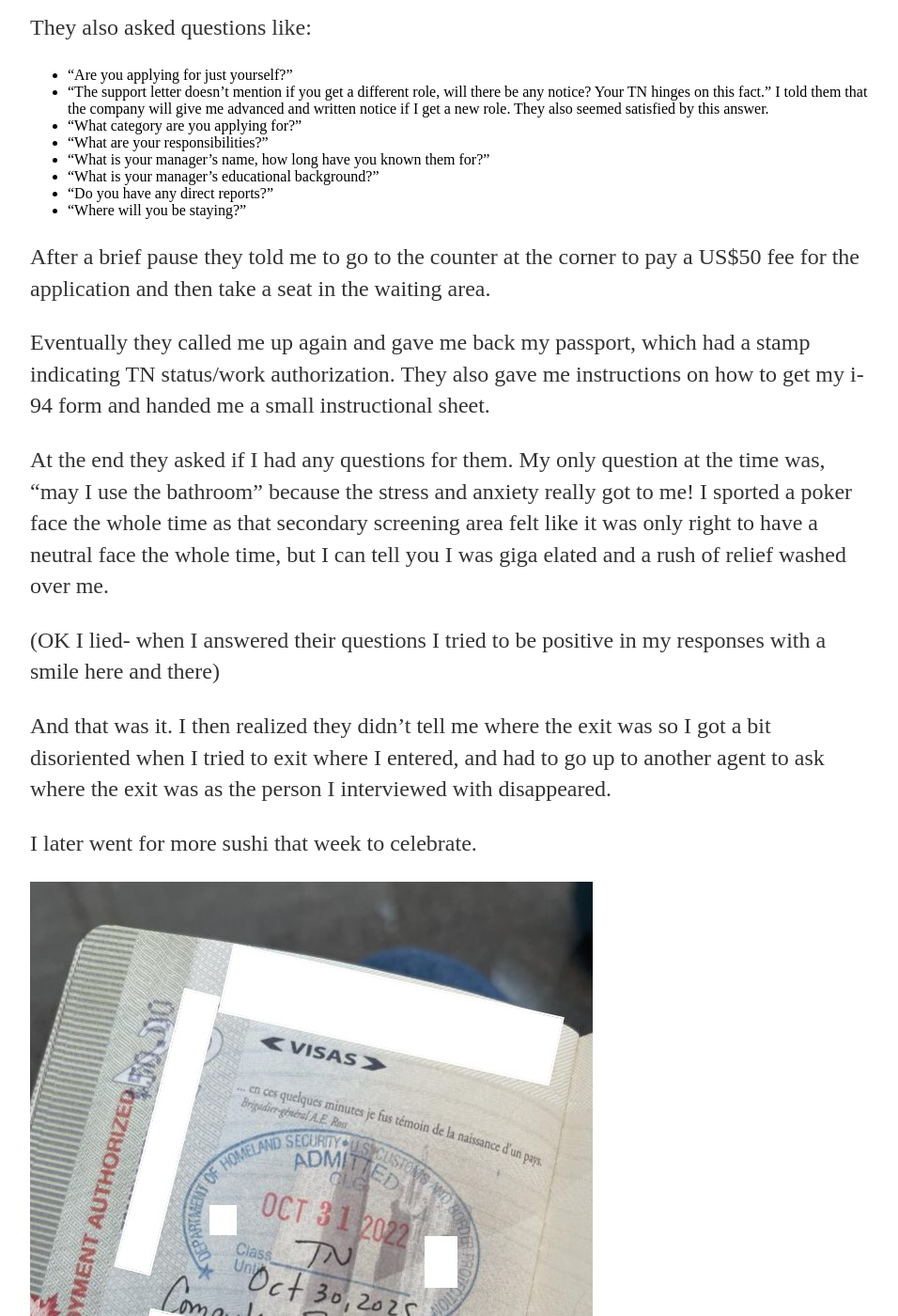
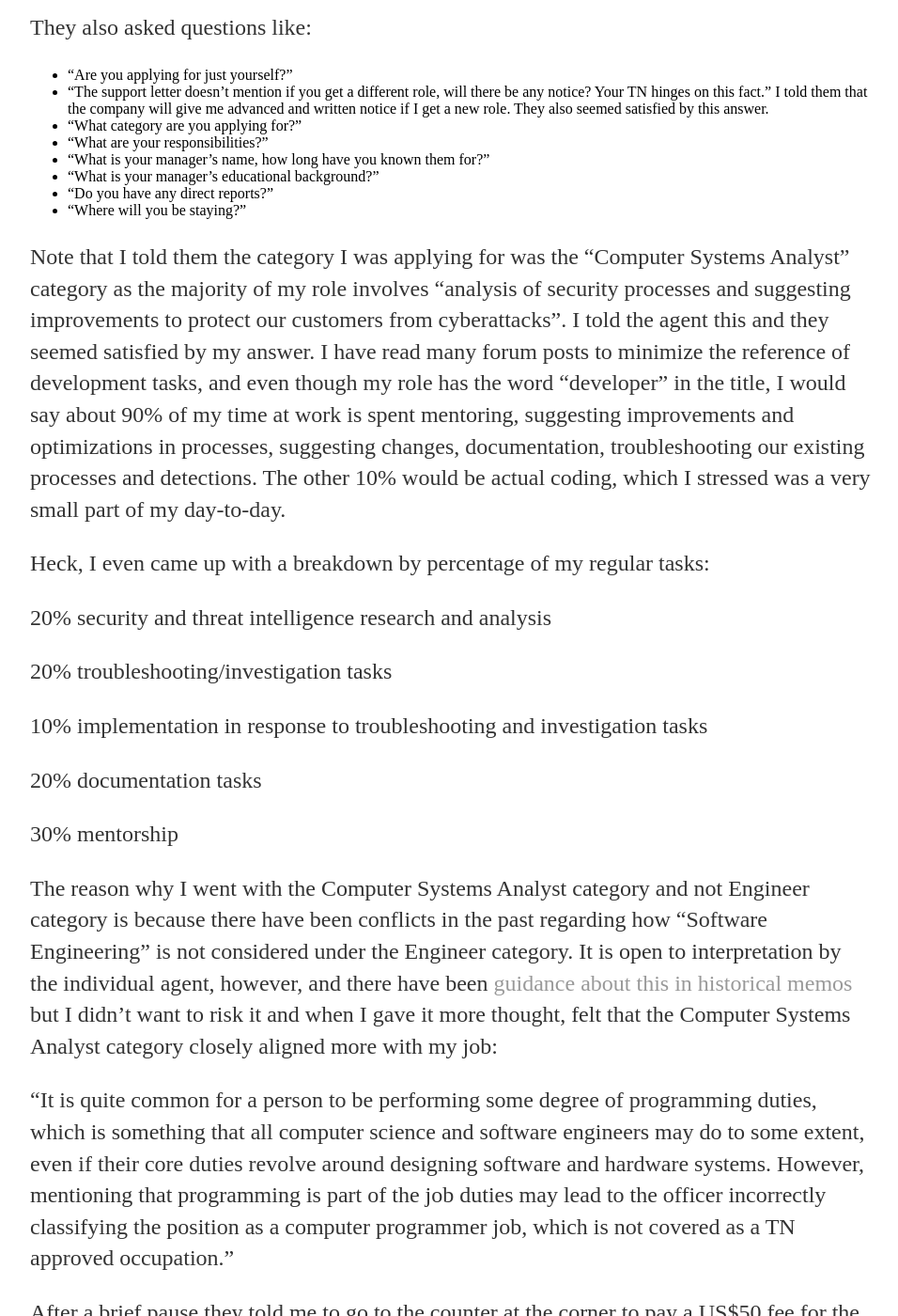
Before and after one commit to sle3man/sle3man.github.io, a Jekyll site: the page built from _posts/2022-11-12-TN-Obtained.md, in a window 1280 px wide and 1400 px high, scrolled down 11381 px. Shown: the whole window at 94% size, without its empty margins (160-1116 px from the left). Built offline with Jekyll 4.4.1, drawn with Linux system fonts in a browser that asks for light colours.

Commit message:
Even more formatting fixes

```diff
--- a/_posts/2022-11-12-TN-Obtained.md
+++ b/_posts/2022-11-12-TN-Obtained.md
@@ -231,6 +231,24 @@ They also asked questions like:
 - "Do you have any direct reports?"
 - "Where will you be staying?"
 
+Note that I told them the category I was applying for was the "Computer Systems Analyst" category as the majority of my role involves "analysis of security processes and suggesting improvements to protect our customers from cyberattacks". I told the agent this and they seemed satisfied by my answer. I have read many forum posts to minimize the reference of development tasks, and even though my role has the word "developer" in the title, I would say about 90% of my time at work is spent mentoring, suggesting improvements and optimizations in processes, suggesting changes, documentation, troubleshooting our existing processes and detections. The other 10% would be actual coding, which I stressed was a very small part of my day-to-day.
+
+Heck, I even came up with a breakdown by percentage of my regular tasks:
+
+20% security and threat intelligence research and analysis
+
+20% troubleshooting/investigation tasks
+
+10% implementation in response to troubleshooting and investigation tasks
+
+20% documentation tasks
+
+30% mentorship
+
+The reason why I went with the Computer Systems Analyst category and not Engineer category is because there have been conflicts in the past regarding how "Software Engineering" is not considered under the Engineer category. It is open to interpretation by the individual agent, however, and there have been [guidance about this in historical memos](https://legalservicesincorporated.com/immigration/can-i-get-a-tn-visa-for-it-professional-can-tn-visas-be-issued-for-software-engineers-can-an-it-person-get-a-tn-visa-can-a-hardware-engineer-get-a-tn-visa/) but I didn't want to risk it and when I gave it more thought, felt that the Computer Systems Analyst category closely aligned more with my job:
+
+"It is quite common for a person to be performing some degree of programming duties, which is something that all computer science and software engineers may do to some extent, even if their core duties revolve around designing software and hardware systems. However, mentioning that programming is part of the job duties may lead to the officer incorrectly classifying the position as a computer programmer job, which is not covered as a TN approved occupation."
+
 After a brief pause they told me to go to the counter at the corner to pay a US$50 fee for the application and then take a seat in the waiting area.
 
 Eventually they called me up again and gave me back my passport, which had a stamp indicating TN status/work authorization. They also gave me instructions on how to get my i-94 form and handed me a small instructional sheet.
```
